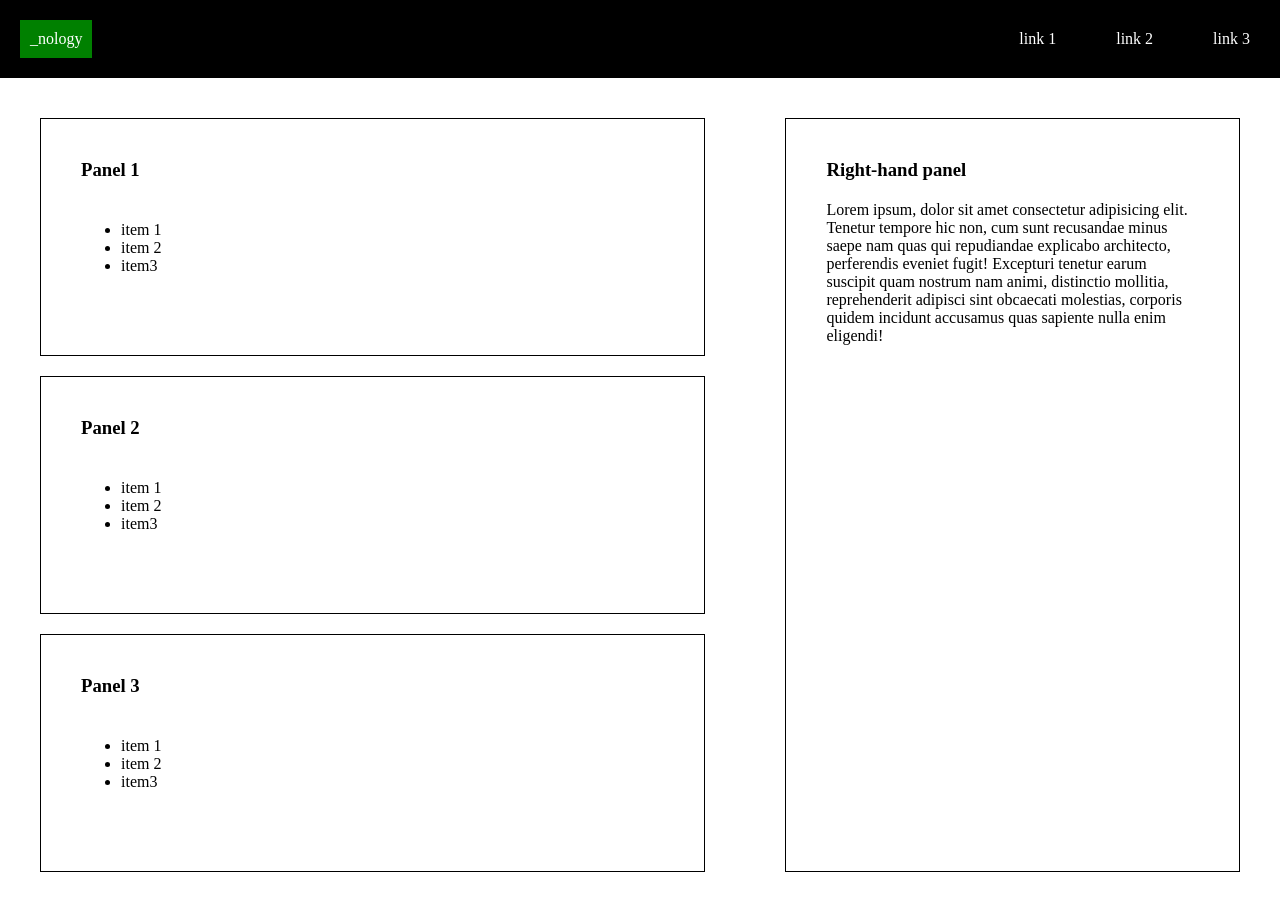
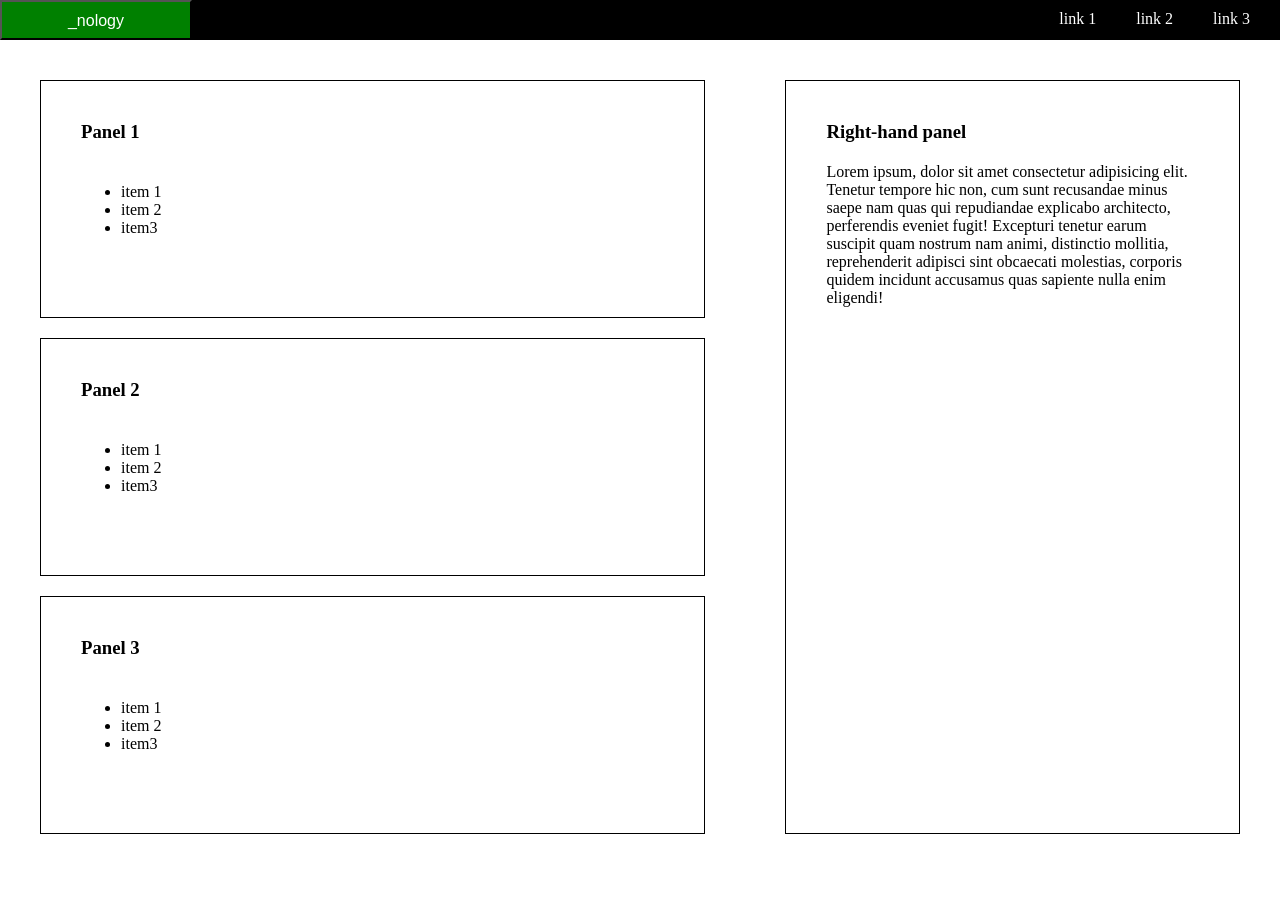
Before and after one commit to reshmyd/githubChallenge, a plain HTML site: page index.html in a window 1280 px wide. After the commit the page ends 874 px from the top, so only its background shows below. Drawn offline with Linux system fonts and the light colour scheme.

Commit message:
created a nology button instead of <a>

```diff
--- a/index.html
+++ b/index.html
@@ -9,7 +9,7 @@
 </head>
 <body>
   <nav class="nav-bar">
-    <a href="#" class="left">_nology</a>
+    <button class="left">_nology</button>
     <a href="#">link 1</a>
     <a href="#">link 2</a>
     <a href="#">link 3</a>
--- a/styles.css
+++ b/styles.css
@@ -7,16 +7,21 @@
   display:flex;
   justify-content: end;
   background: black;
+  height:40px;
 
 }
-.nav-bar .left{
+.left{
   margin-right:auto;
   background: green;
+  padding:10px;
+  width:15%;
+  color:white;
+  font-size:16px;
 
 }
 .nav-bar a{
   padding:10px;
-  margin:20px;
+  margin-right:20px;
   text-decoration: none;
   color:white;
 }
```
